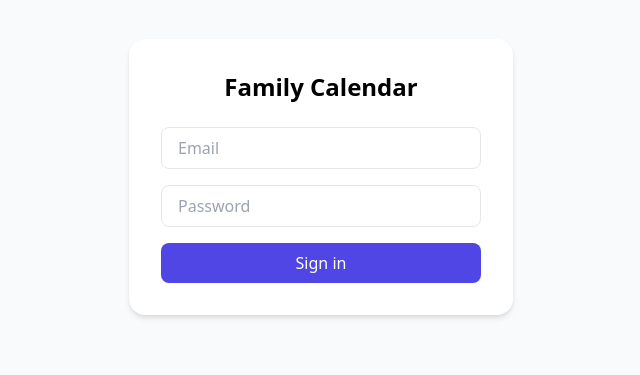
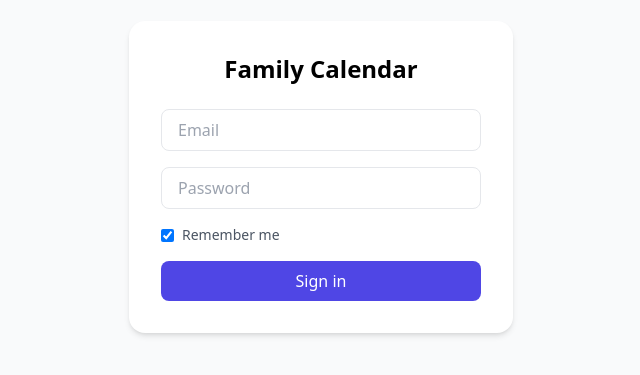
Before and after one commit to oneilbarryj-hue/family-calendar, a React (Vite) app: page / in a window 1280 px wide. Shown: the part 223-598 px from the top of the page, without its empty margins (319-959 px from the left). Built offline with nearby package versions, Linux system fonts and the light colour scheme.

Commit message:
add remember me

```diff
--- a/src/Login.jsx
+++ b/src/Login.jsx
@@ -4,11 +4,18 @@ import { supabase } from './supabaseClient'
 export default function Login() {
   const [email, setEmail] = useState('')
   const [password, setPassword] = useState('')
+  const [remember, setRemember] = useState(true)
   const [error, setError] = useState(null)
 
   const handleLogin = async (e) => {
     e.preventDefault()
-    const { error } = await supabase.auth.signInWithPassword({ email, password })
+    const { error } = await supabase.auth.signInWithPassword({
+      email,
+      password,
+      options: {
+        persistSession: remember,
+      }
+    })
     if (error) setError(error.message)
   }
 
@@ -22,6 +29,11 @@ export default function Login() {
             placeholder="Email" value={email} onChange={e => setEmail(e.target.value)} />
           <input className="w-full border rounded-lg px-4 py-2" type="password"
             placeholder="Password" value={password} onChange={e => setPassword(e.target.value)} />
+          <label className="flex items-center gap-2 text-sm text-gray-600 cursor-pointer">
+            <input type="checkbox" checked={remember} onChange={e => setRemember(e.target.checked)}
+              className="rounded" />
+            Remember me
+          </label>
           <button className="w-full bg-indigo-600 text-white rounded-lg py-2 font-medium">
             Sign in
           </button>
```
